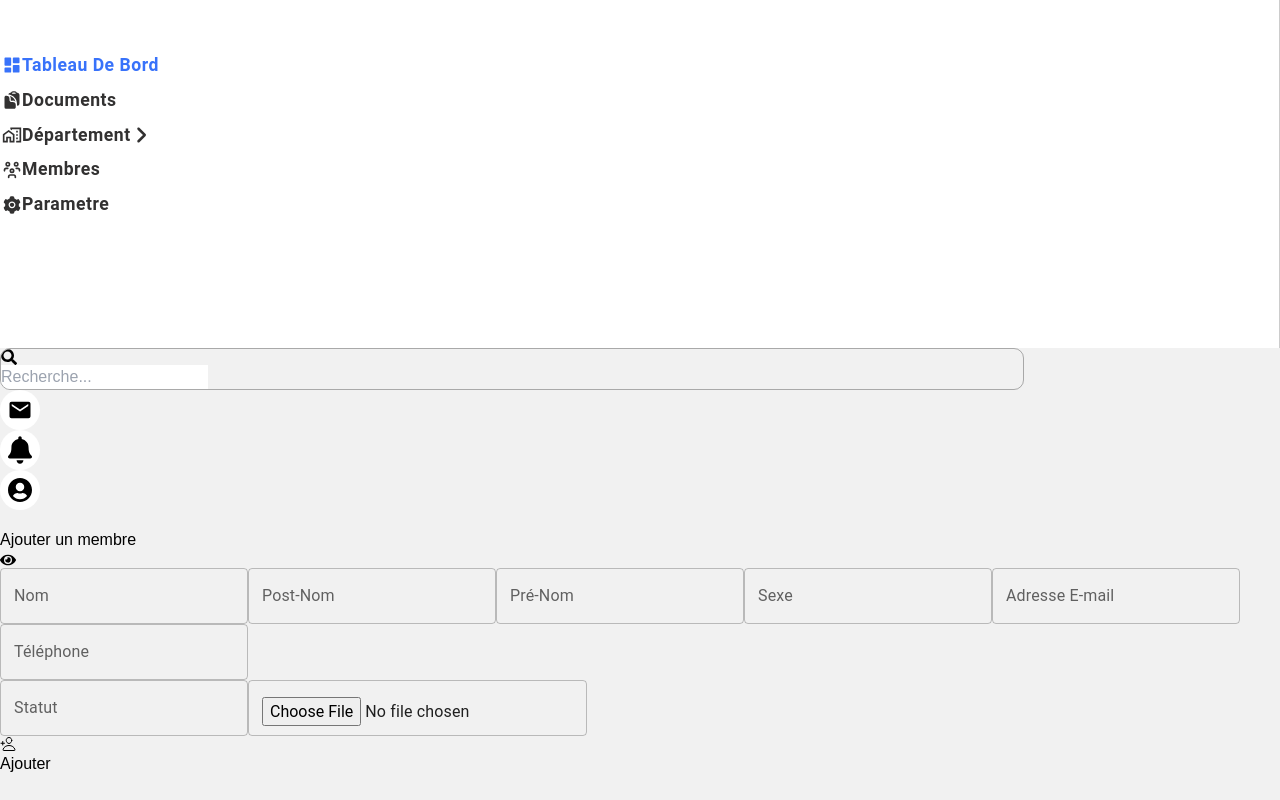
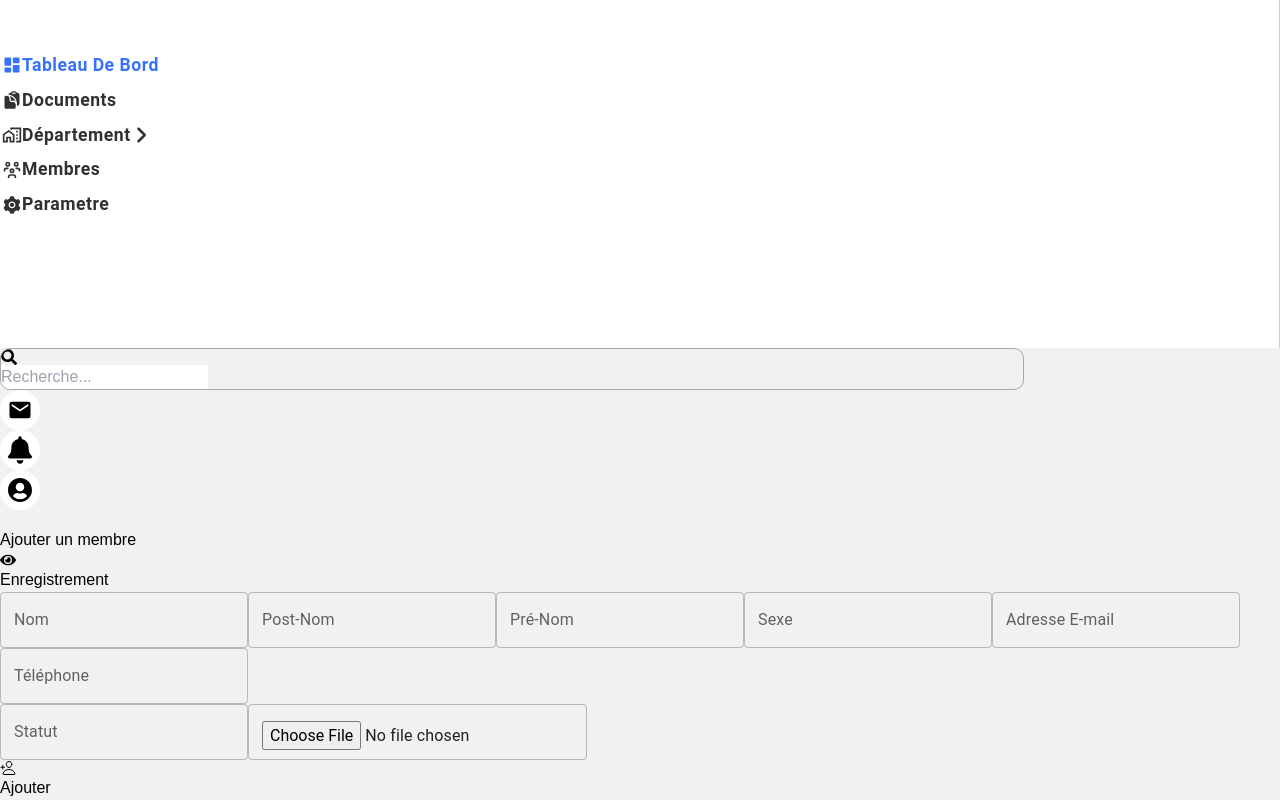
Before and after one commit to rovertnet/evv_ap, a React (Vite) app in the folder documents/: page /memberssadd in a window 1280 px wide. Shown: the part 452-1252 px from the top of the page. Before the commit the page ends 1228 px from the top, so only its background shows below. Built offline with nearby package versions, Linux system fonts and the light colour scheme.

Commit message:
last commit

```diff
--- a/documents/src/components/members/Addmembers.jsx
+++ b/documents/src/components/members/Addmembers.jsx
@@ -16,7 +16,7 @@ export default function Addmembers() {
           </Link>
         </div>
 
-        <h2 className="font-extrabold text-2xl text-slate-800"></h2>
+        <h2 className="font-extrabold text-2xl text-slate-800 text-center">Enregistrement</h2>
 
         {/* form */}
         <form action="" method="POST" className=" pt-20 pb-5">
```
